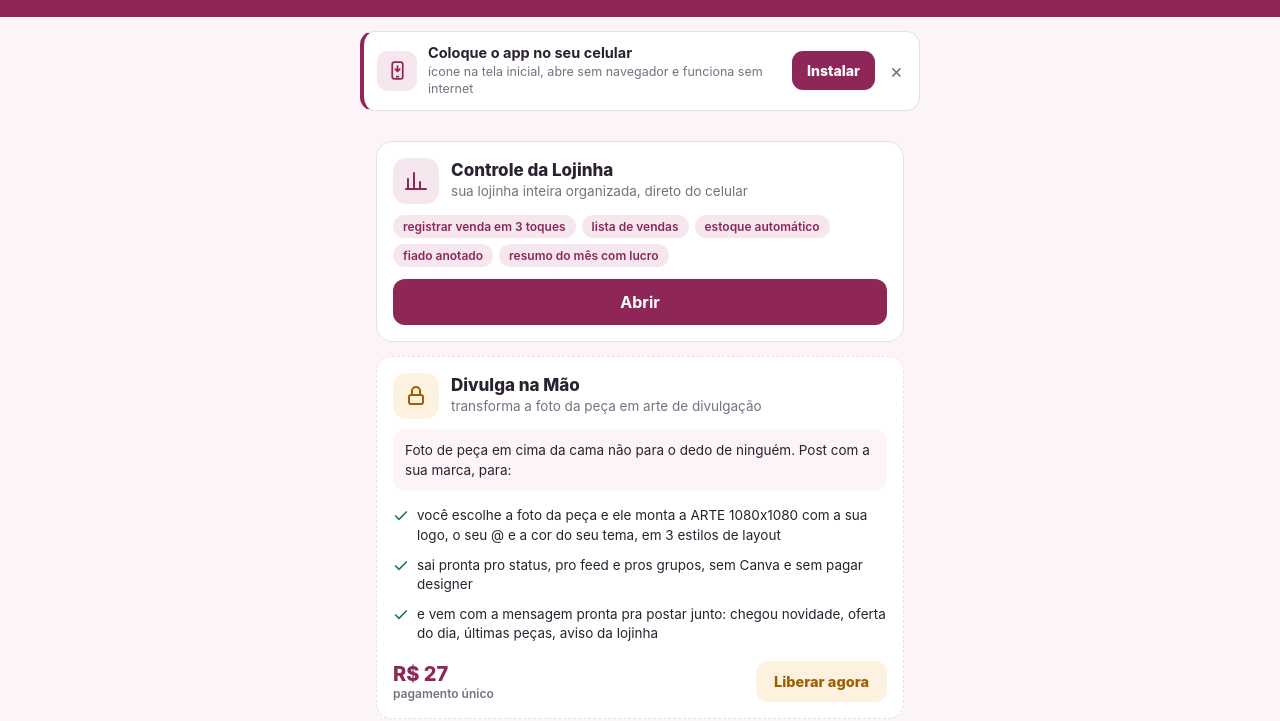
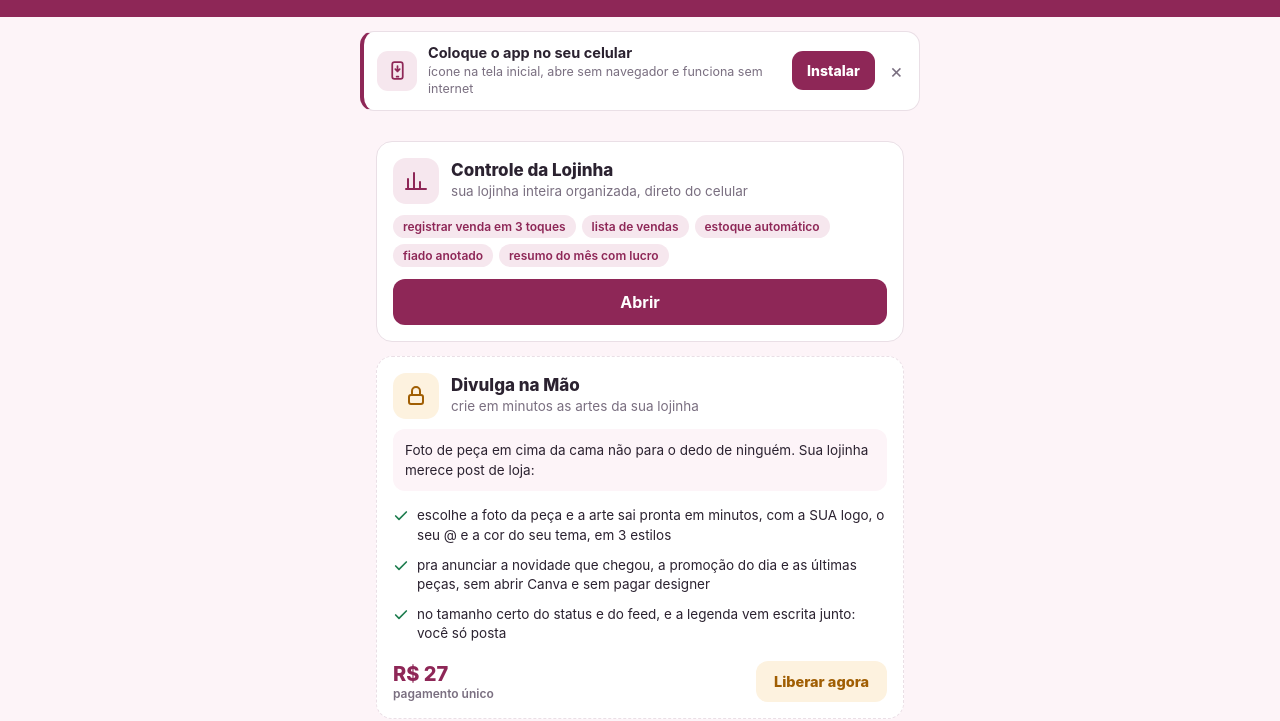
Before and after one commit to lucronamao/app, a plain HTML site: page c/index.html in a window 1280 px wide. Shown: the part 112-833 px from the top of the page. Drawn offline with Linux system fonts and the light colour scheme.

Commit message:
A oferta do bump ganha tempo e promocao, e sai do jargao de ferramenta
"transforma a foto da peca em arte de divulgacao" descrevia o mecanismo, nao o que
ela ganha. Trocado por "crie em minutos as artes da sua lojinha": entra o TEMPO
(minutos) e o dono (a lojinha DELA).

E entra a promocao, que estava faltando e o app cobre: as 4 situacoes reais sao
"Chegou novidade", "Oferta do dia", "Ultimas pecas" e "Aviso da lojinha", ou seja,
duas das quatro sao promocao. Agora os beneficios nomeiam "a novidade que chegou,
a promocao do dia e as ultimas pecas".

Pitch fecha em "Sua lojinha merece post de loja", que e a promessa de status, e o
ultimo item vira "voce so posta". CACHE do sw.js para v28.

```diff
--- a/c/index.html
+++ b/c/index.html
@@ -415,13 +415,13 @@ const APPS=[
     liberado:tem('controle'), preco:'R$ 47', checkout:CHECKOUT.controle,
     pitch:'Vendas, estoque com baixa automática, fiado, despesas e o resumo do mês. Sem planilha, sem mensalidade.' },
   { id:'divulga', nome:'Divulga na Mão', icone:ICO.divulga, url:'divulga.html',
-    desc:'transforma a foto da peça em arte de divulgação',
-    tags:['arte pronta com a sua logo','1080x1080 pro status e feed','3 estilos de layout','mensagem pronta pra postar junto'],
+    desc:'crie em minutos as artes da sua lojinha',
+    tags:['sua logo e seu @ na arte','divulgar novidade e promoção','pronta pro status e pro feed','legenda pronta pra postar'],
     liberado:tem('divulga'), preco:'R$ 27', checkout:CHECKOUT.divulga,
-    pitch:'Foto de peça em cima da cama não para o dedo de ninguém. Post com a sua marca, para:',
-    beneficios:['você escolhe a foto da peça e ele monta a ARTE 1080x1080 com a sua logo, o seu @ e a cor do seu tema, em 3 estilos de layout',
-      'sai pronta pro status, pro feed e pros grupos, sem Canva e sem pagar designer',
-      'e vem com a mensagem pronta pra postar junto: chegou novidade, oferta do dia, últimas peças, aviso da lojinha'] },
+    pitch:'Foto de peça em cima da cama não para o dedo de ninguém. Sua lojinha merece post de loja:',
+    beneficios:['escolhe a foto da peça e a arte sai pronta em minutos, com a SUA logo, o seu @ e a cor do seu tema, em 3 estilos',
+      'pra anunciar a novidade que chegou, a promoção do dia e as últimas peças, sem abrir Canva e sem pagar designer',
+      'no tamanho certo do status e do feed, e a legenda vem escrita junto: você só posta'] },
   { id:'preco', nome:'Precificação na Mão', icone:ICO.preco, url:'precificacao.html',
     desc:'pra nunca mais vender no prejuízo sem perceber',
     tags:['custo + frete + taxa','margem que você quer','testar qualquer preço'],
--- a/sw.js
+++ b/sw.js
@@ -4,7 +4,7 @@
    (3) carregar o NÍVEL DE ACESSO num lugar que atravessa o isolamento do iOS.
    ESTRATÉGIA: rede primeiro, cache como reserva. Assim a compradora sempre
    recebe a versão nova quando tem internet, e continua funcionando sem ela. */
-const CACHE = 'lucronamao-v27';
+const CACHE = 'lucronamao-v28';
 const ARQS = [
   'hub.html', 'index.html', 'precificacao.html', 'divulga.html', 'diagnostico.html',
   'manifest.webmanifest', 'icone-192.png', 'icone-512.png',
```
Also changed, not shown: cd/index.html (+6 -6 lines), cp/index.html (+6 -6 lines), d/index.html (+6 -6 lines), hub.html (+6 -6 lines), p/index.html (+6 -6 lines), tudo/index.html (+6 -6 lines), u/index.html (+6 -6 lines).
